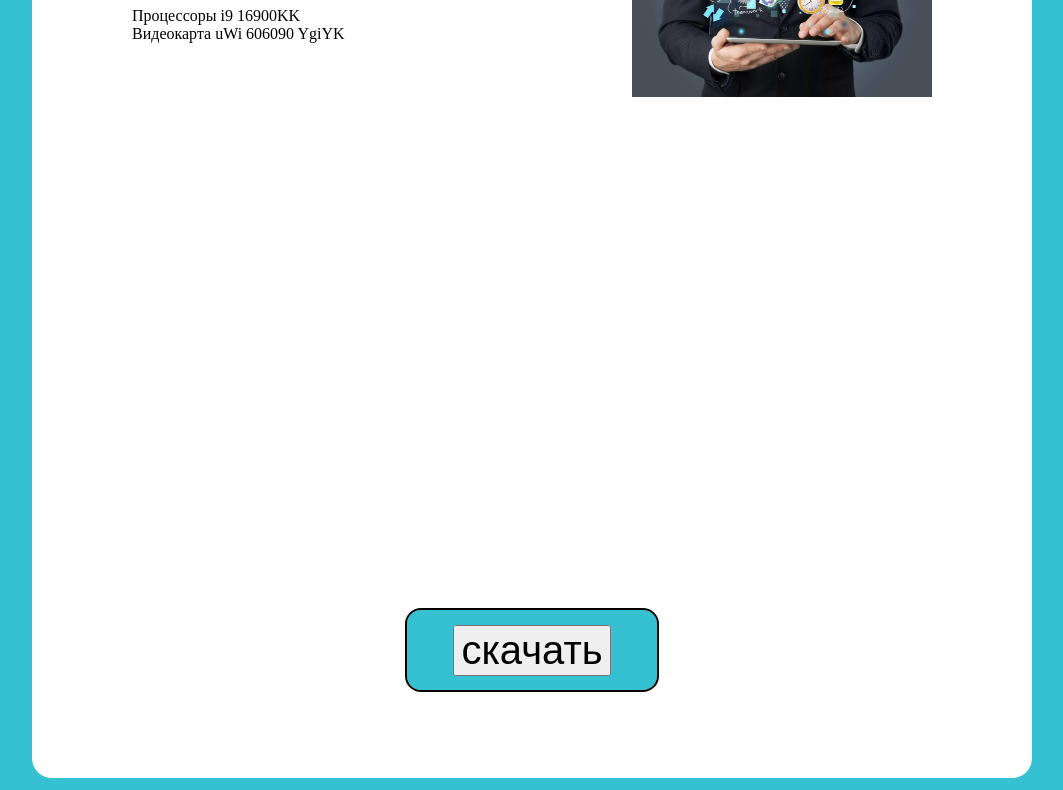
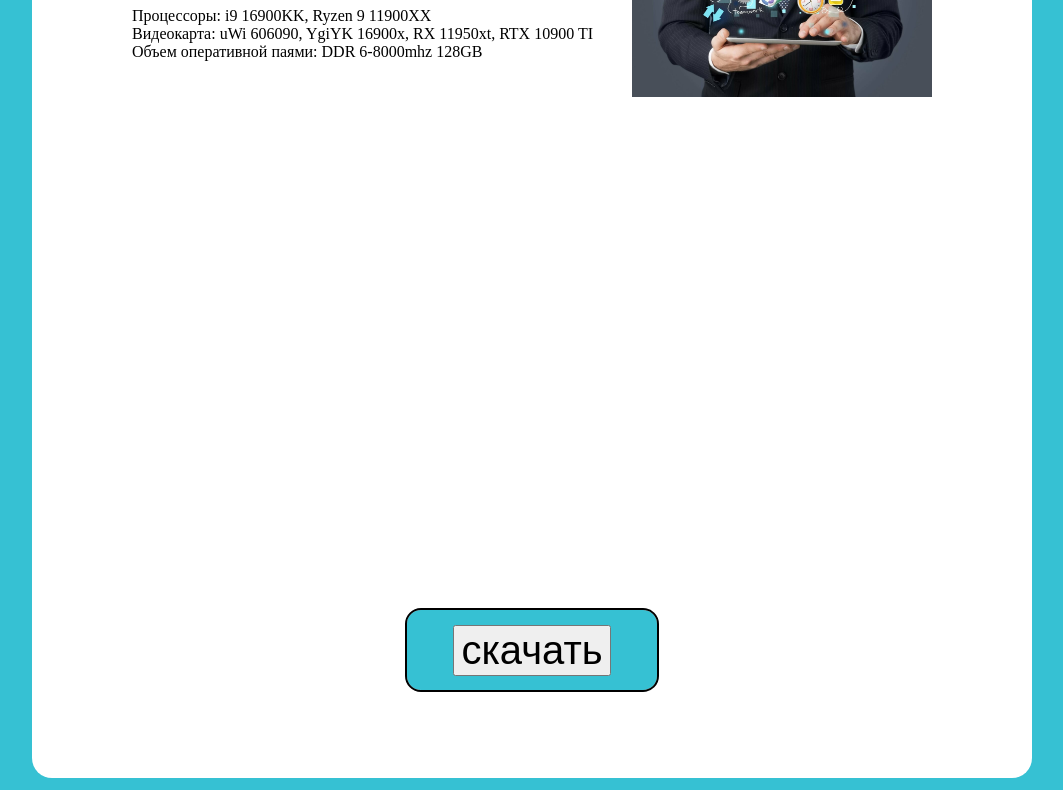
Before and after one commit to sa1kri/rrrttrtr, a plain HTML site: page 02.11.22/pop.html in a window 1280 px wide. Shown: the part 230-1020 px from the top of the page, without its empty margins (116-1179 px from the left). Drawn offline with Linux system fonts and the light colour scheme.

Commit message:
Add files via upload

```diff
--- a/02.11.22/pop.html
+++ b/02.11.22/pop.html
@@ -26,11 +26,14 @@
                     <div class="osnova__texxx">
                         <h1>Минимальные системные требования</h1>
                         <p1>
-                            Процессоры i9 16900KK
+                            Процессоры: i9 16900KK, Ryzen 9 11900XX
                         </p1>
                         <p2>
-                            Видеокарта uWi 606090 YgiYK
+                            Видеокарта: uWi 606090, YgiYK 16900x, RX 11950xt, RTX 10900 TI
                         </p2>
+                        <p3>
+                            Объем оперативной паями: DDR 6-8000mhz 128GB
+                        </p3>
                     </div>
                     <div class="osnova__pop__tt">
                         <img src="./1622044858_17-phonoteka_org-p-marketing-art-krasivo-19.jpg" width="300px">
--- a/02.11.22/style.css
+++ b/02.11.22/style.css
@@ -79,9 +79,6 @@
 
 }
 
-.dawlond__css {
-
-}
 
 .knopka_dawlond {
     width: 250px;
```
